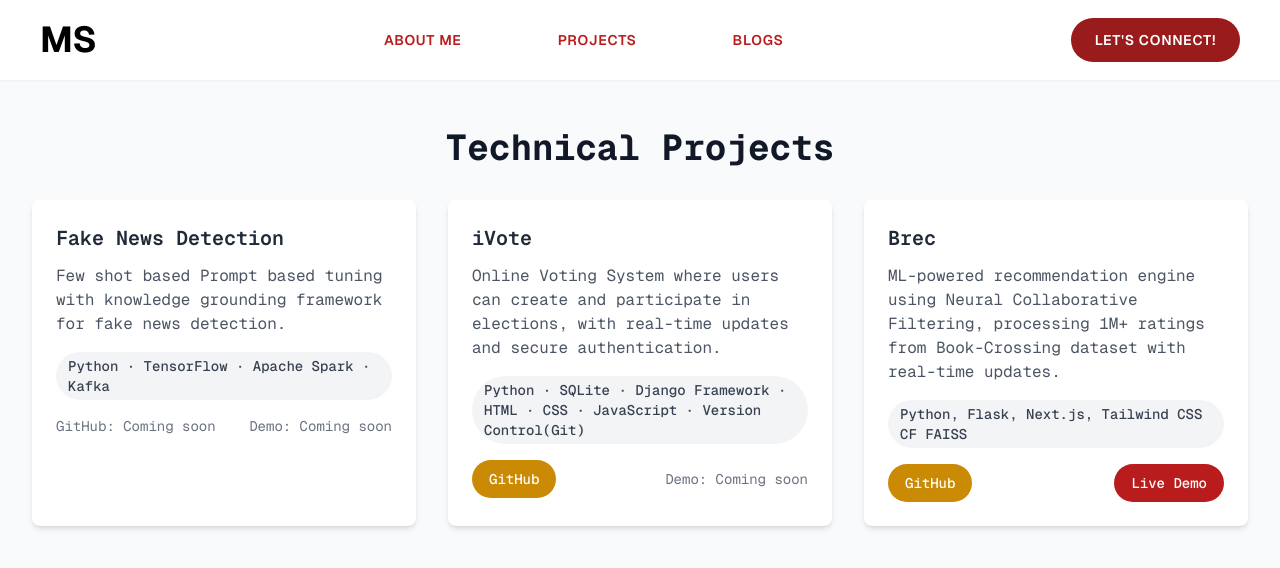
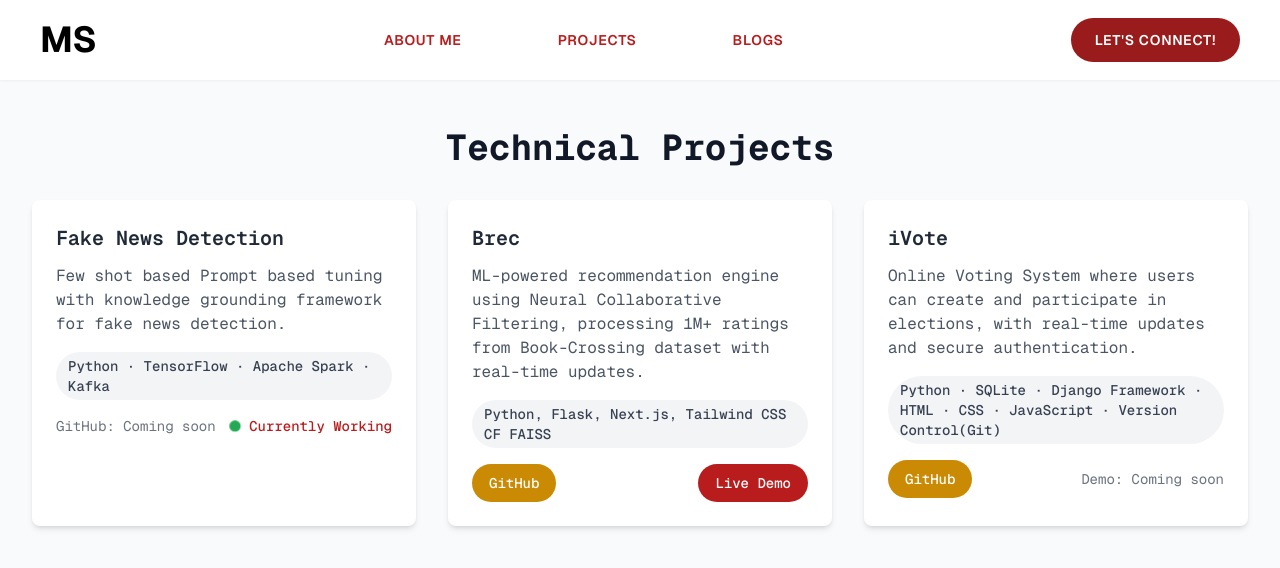
Before and after one commit to Mahisidda/portfolio, a Next.js app: page /projects in a window 1280 px wide. Shown: the top 568 px of the page. Built offline with nearby package versions, Linux system fonts and the light colour scheme.

Commit message:
Resolved Git contribution error by adding environment variables in the vercel, added animation of live in for the project to show currently working project better

```diff
--- a/src/app/globals.css
+++ b/src/app/globals.css
@@ -1,3 +1,19 @@
 @tailwind base;
 @tailwind components;
 @tailwind utilities;
+
+@layer utilities {
+  @keyframes shrink-bulge {
+    0%, 100% {
+      transform: scale(1);
+      opacity: 1;
+    }
+    50% {
+      transform: scale(0.7);
+      opacity: 0.7;
+    }
+  }
+  .animate-shrink-bulge {
+    animation: shrink-bulge 0.8s infinite ease-in-out;
+  }
+}
--- a/src/app/projects/page.js
+++ b/src/app/projects/page.js
@@ -11,19 +11,20 @@ function ProjectsPage() {
       demoLink: "#"
     },
     {
+      title: "Brec",
+      description: "ML-powered recommendation engine using Neural Collaborative Filtering, processing 1M+ ratings from Book-Crossing dataset with real-time updates.",
+      tech: "Python, Flask, Next.js, Tailwind CSS CF FAISS ",
+      link: "https://github.com/Mahisidda/Brec",
+      demoLink: "https://brec.mahisidda.com"
+    },
+    {
       title: "iVote",
       description: "Online Voting System where users can create and participate in elections, with real-time updates and secure authentication.",
       tech: "Python · SQLite · Django Framework · HTML · CSS · JavaScript · Version Control(Git)",
       link: "https://github.com/Mahisidda/iVote",
       demoLink: "#"
     },
-    {
-      title: "Brec",
-      description: "ML-powered recommendation engine using Neural Collaborative Filtering, processing 1M+ ratings from Book-Crossing dataset with real-time updates.",
-      tech: "Python, Flask, Next.js, Tailwind CSS CF FAISS ",
-      link: "https://github.com/Mahisidda/Brec",
-      demoLink: "https://brec.mahisidda.com"
-    }
+
   ];
 
   // Add error handling for empty projects
@@ -80,7 +81,12 @@ function ProjectsPage() {
                   ) : (
                     <span className="text-gray-500 text-sm">GitHub: Coming soon</span>
                   )}
-                  {project.demoLink && project.demoLink !== "#" ? (
+                  {project.title === "Fake News Detection" && project.demoLink === "#" ? (
+                    <div className="flex items-center">
+                      <span className="w-3 h-3 bg-green-600 rounded-full inline-block mr-2 animate-shrink-bulge"></span>
+                      <span className="text-sm text-red-700 font-medium">Currently Working</span>
+                    </div>
+                  ) : project.demoLink && project.demoLink !== "#" ? (
                     <Link
                       href={project.demoLink}
                       className="inline-flex items-center px-4 py-2 border border-transparent text-sm font-medium rounded-full text-white bg-red-700 hover:bg-yellow-600 transition-colors"
```
